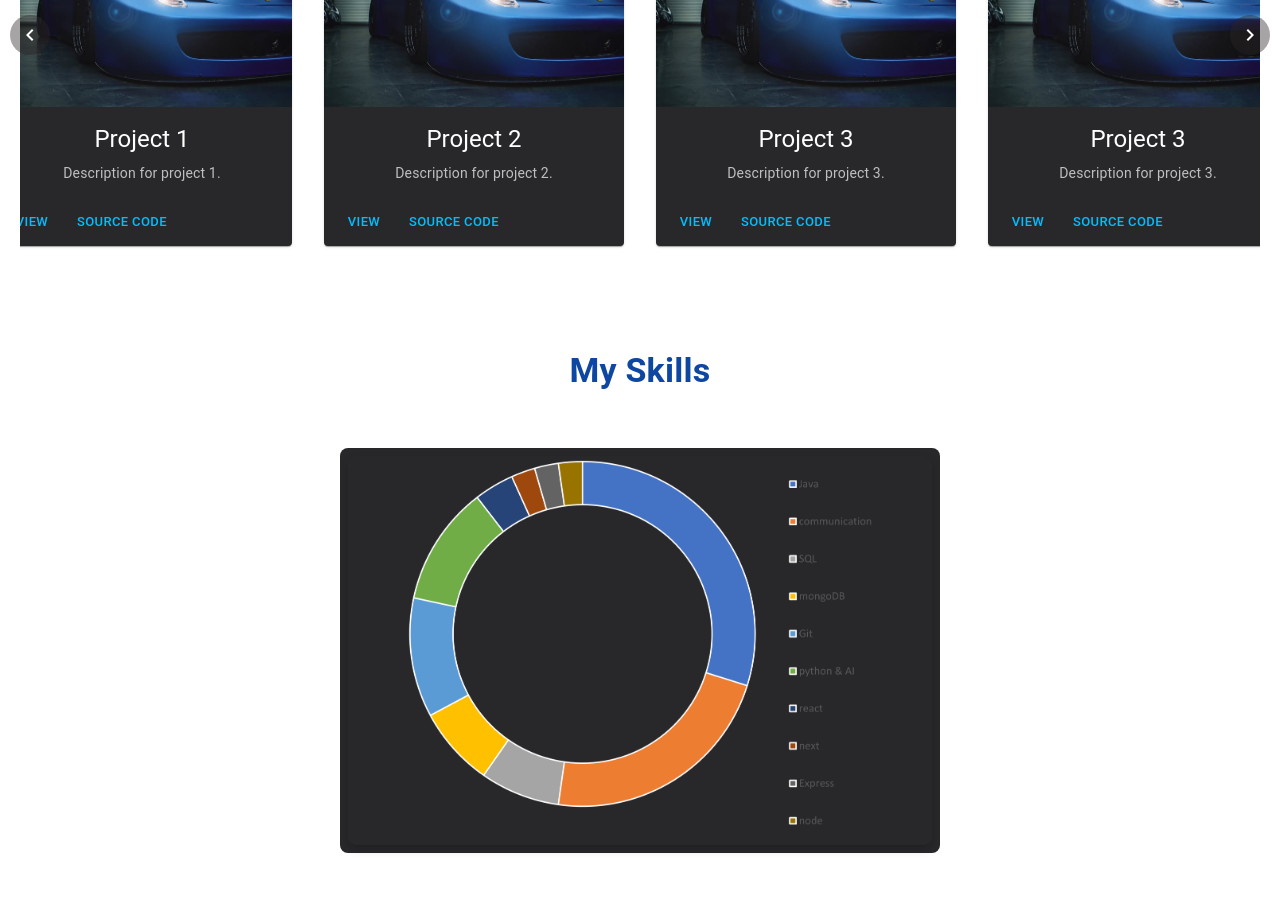
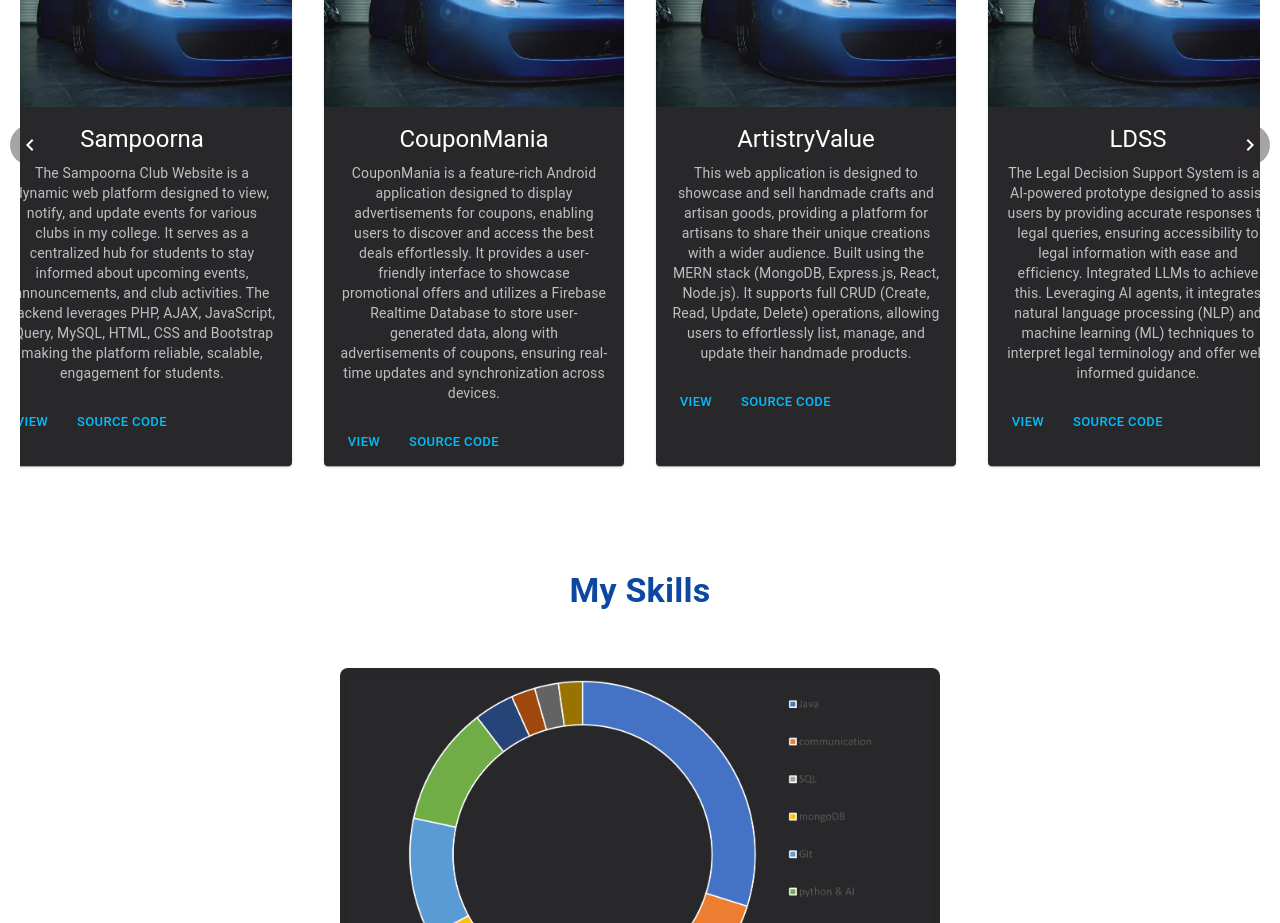
Before and after one commit to Aadarshk11/Aadarsh-Portfolio11, a Next.js app: page / in a window 1280 px wide. Shown: the part 1720-2643 px from the top of the page. Built offline with nearby package versions, Linux system fonts and the light colour scheme.

Commit message:
wrap data feed

```diff
--- a/src/app/components/ContactMe.js
+++ b/src/app/components/ContactMe.js
@@ -38,19 +38,19 @@ const ContactMe = () => {
 
               {/* Social Icons */}
               <Box sx={{ display: "flex", justifyContent: "center", gap: 2 }}>
-                <IconButton href="https://www.linkedin.com/in/your-profile" target="_blank" sx={{ color: "#0077b5" }}>
+                <IconButton href="https://www.linkedin.com/in/aadarshhistory/" target="_blank" sx={{ color: "#0077b5" }}>
                   <LinkedIn fontSize="large" />
                 </IconButton>
-                <IconButton href="https://github.com/your-profile" target="_blank" sx={{ color: "#000" }}>
+                <IconButton href="https://github.com/Aadarshk11" target="_blank" sx={{ color: "#000" }}>
                   <GitHub fontSize="large" />
                 </IconButton>
-                <IconButton href="https://www.leetcode.com/your-profile" target="_blank" sx={{ color: "#f1f1f1" }}>
+                <IconButton href="https://github.com/Aadarshk11" target="_blank" sx={{ color: "#f1f1f1" }}>
                   <SiLeetcode fontSize="large" />
                 </IconButton>
-                <IconButton href="https://www.instagram.com/your-profile" target="_blank" sx={{ color: "#E4405F" }}>
+                <IconButton href="https://www.instagram.com/aadarsh_kasturey1128" target="_blank" sx={{ color: "#E4405F" }}>
                   <Instagram fontSize="large" />
                 </IconButton>
-                <IconButton href="https://discord.com/users/your-id" target="_blank" sx={{ color: "#7289da" }}>
+                <IconButton href="discordapp.com/users/aadarsh2648" target="_blank" sx={{ color: "#7289da" }}>
                   <FaDiscord fontSize="large" />
                 </IconButton>
               </Box>
--- a/src/app/components/Footer.js
+++ b/src/app/components/Footer.js
@@ -18,7 +18,7 @@ const Footer = () => {
             }}
           >
             Designed and developed by <strong>Aadarsh Kasturey</strong><a
-              href="https://your-link.com"
+              href="https://github.com/Aadarshk11/Aadarsh-Portfolio11"
               target="_blank"
               rel="noopener noreferrer"
               style={{
--- a/src/app/components/Projects.js
+++ b/src/app/components/Projects.js
@@ -28,28 +28,32 @@ const fadeIn = keyframes`
 const Projects = () => {
   const projects = [
     {
-      title: "Project 1",
-      description: "Description for project 1.",
+      title: "Sampoorna",
+      description: "The Sampoorna Club Website is a dynamic web platform designed to view, notify, and update events for various clubs in my college. It serves as a centralized hub for students to stay informed about upcoming events, announcements, and club activities. The backend leverages PHP, AJAX, JavaScript, jQuery, MySQL, HTML, CSS and Bootstrap making the platform reliable, scalable, engagement for students.",
       image: "/pexels-lynxexotics-4143660.jpg",
-      link: "#",
+      link: "#projects",
+      link1:'https://iips.edu.in/sampoorna/Sampoorna.php',
     },
     {
-      title: "Project 2",
-      description: "Description for project 2.",
+      title: "CouponMania",
+      description: "CouponMania is a feature-rich Android application designed to display advertisements for coupons, enabling users to discover and access the best deals effortlessly. It provides a user-friendly interface to showcase promotional offers and utilizes a Firebase Realtime Database to store user-generated data, along with advertisements of coupons, ensuring real-time updates and synchronization across devices.",
       image: "/pexels-lynxexotics-4143660.jpg",
-      link: "#",
+      link: "https://github.com/Aadarshk11/CouponAdvantage",
+      link1:'#projects',
     },
     {
-      title: "Project 3",
-      description: "Description for project 3.",
+      title: "ArtistryValue",
+      description: "This web application is designed to showcase and sell handmade crafts and artisan goods, providing a platform for artisans to share their unique creations with a wider audience. Built using the MERN stack (MongoDB, Express.js, React, Node.js). It supports full CRUD (Create, Read, Update, Delete) operations, allowing users to effortlessly list, manage, and update their handmade products.",
       image: "/pexels-lynxexotics-4143660.jpg",
-      link: "#",
+      link: "https://github.com/Aadarshk11/ArtistryValue",
+      link1:'#projects',
     },
     {
-      title: "Project 3",
-      description: "Description for project 3.",
+      title: "LDSS",
+      description: "The Legal Decision Support System is an AI-powered prototype designed to assist users by providing accurate responses to legal queries, ensuring accessibility to legal information with ease and efficiency. Integrated LLMs to achieve this. Leveraging AI agents, it integrates natural language processing (NLP) and machine learning (ML) techniques to interpret legal terminology and offer well-informed guidance.",
       image: "/pexels-lynxexotics-4143660.jpg",
-      link: "#",
+      link: "https://github.com/Aadarshk11/LDSS",
+      link1:'#projects',
     },
   ];
 
@@ -151,7 +155,7 @@ const Projects = () => {
               minWidth: 300,
               scrollSnapAlign: "start",
               transition: "transform 0.3s ease-in-out",
-              backgroundColor: "#28282B", // Slightly lighter than background
+              backgroundColor: "#28282B",
               color: "white",
               "&:hover": {
                 transform: "scale(1.05)",
@@ -173,10 +177,11 @@ const Projects = () => {
               </Typography>
             </CardContent>
             <CardActions>
-              <Button size="small" sx={{ color: "#00bfff" }}>
+              <Button size="small" href={project.link1} sx={{ color: "#00bfff" }}>
                 View
               </Button>
-              <Button size="small" href={project.link} sx={{ color: "#00bfff" }}>
+              <Button size="small" href={project.link} sx={{ color: "#00bfff" }} target="_blank"
+  rel="noopener noreferrer">
                 Source Code
               </Button>
             </CardActions>
```
